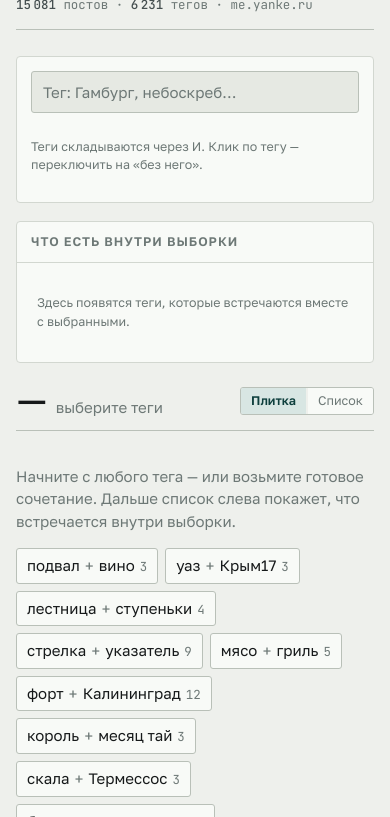
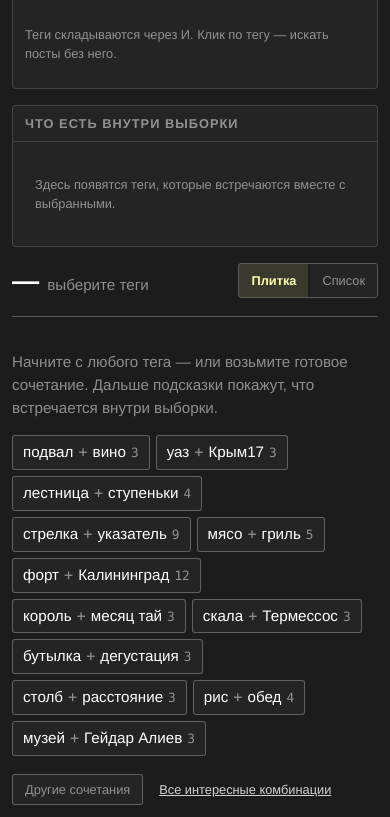
Before and after one commit to romanyanke/me-stat, a website: page html/search.html in a window 390 px wide. Shown: the part 68-885 px from the top of the page. Drawn offline with nearby package versions, Linux system fonts and the light colour scheme.

Commit message:
dark theme of the blog, no page title, mobile layout
Страница вставляется айфреймом на me.yanke.ru/tagged, поэтому подстраивается
под сайт, а не живёт сама по себе.

- палитра и шрифты сайта: #1c1c1c, белый текст, жёлтый #ffa на наведении,
  Helvetica; тема одна — тёмная, светлой и переключателя больше нет
- заголовок и счётчики убраны: в кадре остаётся только поиск
- сборка не для Artifact получает <!doctype> и <meta viewport> — без них
  телефон рисовал страницу в 980 px, а браузер уходил в quirks mode
- ниже 860 px: поиск, под ним лента подсказок на один смах, дальше выдача;
  ниже 560 px плитка в два столбца и увеличенные зоны нажатия
- медиазапросы перенесены в конец таблицы стилей: стоя перед компонентами,
  они перебивались базовыми правилами

Co-Authored-By: Claude Opus 5 <noreply@anthropic.com>

```diff
--- a/html/search.html
+++ b/html/search.html
@@ -1,77 +1,44 @@
+<!doctype html>
+<html lang="ru">
+<meta name="viewport" content="width=device-width, initial-scale=1">
 <meta charset="utf-8">
 <title>Пересечения тегов</title>
-<link rel="preconnect" href="https://fonts.googleapis.com">
-<link rel="preconnect" href="https://fonts.gstatic.com" crossorigin>
-<link rel="stylesheet" href="https://fonts.googleapis.com/css2?family=Bitter:wght@500;600&family=Golos+Text:wght@400;500;600&family=JetBrains+Mono:wght@400;500&display=swap">
 
 <style>
+/* Страница живёт в айфрейме на me.yanke.ru/tagged, поэтому тема одна — тёмная,
+   ровно та же: фон #1c1c1c, белый текст, жёлтый #ffa на наведении. */
 :root {
-  --ground: #eef0ec;
-  --surface: #f8faf7;
-  --surface-2: #e6e9e3;
-  --ink: #16191a;
-  --ink-2: #454f50;
-  --muted: #6d7876;
-  --line: #d2d7d0;
-  --line-strong: #b9c0b8;
-  --accent: #1c6360;
-  --accent-soft: #d8e6e3;
-  --accent-ink: #0e3f3d;
-  --negate: #97341f;
-  --negate-soft: #f0dcd6;
-  --signal: #a35f10;
-  --focus: #1c6360;
+  color-scheme: dark;
 
-  --step--1: 0.78rem;
-  --step-0: 0.94rem;
-  --step-1: 1.12rem;
-  --step-2: 1.5rem;
-  --step-3: 2.3rem;
+  --ground: #1c1c1c;
+  --surface: #242424;
+  --surface-2: #2e2e2e;
+  --ink: #fff;
+  --ink-2: rgba(255, 255, 255, 0.78);
+  --muted: rgba(255, 255, 255, 0.5);
+  --line: rgba(255, 255, 255, 0.14);
+  --line-strong: rgba(255, 255, 255, 0.28);
+  --accent: #ffa;
+  --accent-soft: rgba(255, 255, 170, 0.13);
+  --accent-ink: #ffa;
+  --negate: #f0917a;
+  --negate-soft: rgba(240, 145, 122, 0.14);
+  --signal: #ffa;
+  --focus: #ffa;
 
-  --sans: "Golos Text", "Helvetica Neue", Arial, sans-serif;
-  --slab: "Bitter", Georgia, "Times New Roman", serif;
-  --mono: "JetBrains Mono", ui-monospace, "SF Mono", Menlo, monospace;
-}
+  --step--1: 0.8rem;
+  --step-0: 0.95rem;
+  --step-1: 1.1rem;
+  --step-2: 1.4rem;
+  --step-3: 2.1rem;
 
-@media (prefers-color-scheme: dark) {
-  :root:not([data-theme="light"]) {
-    --ground: #141817;
-    --surface: #1b201f;
-    --surface-2: #232928;
-    --ink: #e9ece9;
-    --ink-2: #b6c0bd;
-    --muted: #8b9794;
-    --line: #2f3735;
-    --line-strong: #414a48;
-    --accent: #6fc9c1;
-    --accent-soft: #1e3634;
-    --accent-ink: #b5e7e2;
-    --negate: #e08a72;
-    --negate-soft: #3a221c;
-    --signal: #d9a154;
-    --focus: #6fc9c1;
-  }
-}
-
-:root[data-theme="dark"] {
-  --ground: #141817;
-  --surface: #1b201f;
-  --surface-2: #232928;
-  --ink: #e9ece9;
-  --ink-2: #b6c0bd;
-  --muted: #8b9794;
-  --line: #2f3735;
-  --line-strong: #414a48;
-  --accent: #6fc9c1;
-  --accent-soft: #1e3634;
-  --accent-ink: #b5e7e2;
-  --negate: #e08a72;
-  --negate-soft: #3a221c;
-  --signal: #d9a154;
-  --focus: #6fc9c1;
+  --sans: "Helvetica Neue", Helvetica, Arial, sans-serif;
+  --mono: ui-monospace, "SF Mono", Menlo, Consolas, monospace;
 }
 
 * { box-sizing: border-box; }
+
+html { background: var(--ground); }
 
 body {
   margin: 0;
@@ -80,6 +47,7 @@ body {
   font-family: var(--sans);
   font-size: var(--step-0);
   line-height: 1.5;
+  text-rendering: optimizeLegibility;
   -webkit-font-smoothing: antialiased;
 }
 
@@ -102,65 +70,24 @@ button {
 .wrap {
   max-width: 1180px;
   margin: 0 auto;
-  padding: clamp(20px, 4vw, 44px) clamp(16px, 4vw, 32px) 80px;
-}
-
-/* ---------- head ---------- */
-
-.masthead {
-  display: flex;
-  flex-wrap: wrap;
-  align-items: baseline;
-  gap: 8px 18px;
-  padding-bottom: 14px;
-  border-bottom: 1px solid var(--line-strong);
-}
-
-.masthead h1 {
-  font-family: var(--slab);
-  font-weight: 600;
-  font-size: var(--step-2);
-  letter-spacing: -0.01em;
-  margin: 0;
-  text-wrap: balance;
-}
-
-.masthead .corpus {
-  font-family: var(--mono);
-  font-size: var(--step--1);
-  color: var(--muted);
-  font-variant-numeric: tabular-nums;
-}
-
-.masthead .corpus b {
-  color: var(--ink-2);
-  font-weight: 500;
+  padding: 18px clamp(14px, 3vw, 28px) 48px;
 }
 
 /* ---------- layout ---------- */
 
 .cols {
   display: grid;
-  grid-template-columns: minmax(0, 340px) minmax(0, 1fr);
-  gap: clamp(20px, 3vw, 40px);
+  grid-template-columns: minmax(0, 320px) minmax(0, 1fr);
+  gap: clamp(18px, 3vw, 40px);
   align-items: start;
-  margin-top: 26px;
-}
-
-@media (max-width: 820px) {
-  .cols { grid-template-columns: minmax(0, 1fr); }
 }
 
 .rail {
   position: sticky;
-  top: 20px;
+  top: 16px;
   display: flex;
   flex-direction: column;
-  gap: 18px;
-}
-
-@media (max-width: 820px) {
-  .rail { position: static; }
+  gap: 16px;
 }
 
 /* ---------- query box ---------- */
@@ -415,6 +342,13 @@ button {
 
 .post .open:hover { color: var(--accent); text-decoration: underline; }
 
+.all-combos {
+  color: var(--ink);
+  opacity: 0.8;
+}
+
+.all-combos:hover { color: var(--accent); opacity: 1; }
+
 .csp-note {
   margin: 14px 0 0;
   padding: 9px 12px;
@@ -613,8 +547,6 @@ button {
 
 .reshuffle:hover { border-color: var(--accent); color: var(--accent); }
 
-.all-combos { color: var(--accent); }
-
 .blank {
   padding: 34px 0;
   color: var(--muted);
@@ -624,14 +556,99 @@ button {
 .blank b { color: var(--ink-2); font-weight: 500; }
 
 .results { display: flex; flex-direction: column; }
+
+/* ---------- узкий экран ---------- */
+
+/* Узкий экран: поле поиска сверху, сразу под ним результаты, а подсказки
+   уезжают вниз — иначе высокий список тегов отталкивает выдачу за экран.
+   display:contents распускает колонку, чтобы её части можно было переставить. */
+@media (max-width: 860px) {
+  .cols {
+    display: flex;
+    flex-direction: column;
+    gap: 16px;
+  }
+
+  .rail {
+    position: static;
+    display: contents;
+  }
+
+  .query { order: 1; }
+  .panel { order: 2; }
+  .results { order: 3; }
+
+  /* Список соседних тегов — главный способ нащупать сочетание, поэтому он
+     остаётся под поиском, но становится лентой на один смах, а не колонкой
+     в пол-экрана. */
+  .panel {
+    min-width: 0;
+    max-width: 100%;
+  }
+
+  .panel > h2 { padding: 8px 12px; }
+
+  .neighbors {
+    flex-direction: row;
+    min-width: 0;
+    max-height: none;
+    overflow-x: auto;
+    overflow-y: hidden;
+    gap: 6px;
+    padding: 8px;
+    overscroll-behavior-x: contain;
+  }
+
+  .neighbor {
+    flex: 0 0 auto;
+    gap: 6px;
+    border: 1px solid var(--line-strong);
+  }
+
+  .neighbor .name { white-space: nowrap; }
+}
+
+/* ---------- телефон ---------- */
+
+@media (max-width: 560px) {
+  .wrap { padding: 12px 12px 36px; }
+
+  .query { padding: 12px; }
+
+  /* Пальцем в «×» на чипе промахнуться легко — увеличиваем зоны нажатия. */
+  .chip { padding: 6px 4px 6px 10px; }
+  .chip .kill { padding: 2px 6px; font-size: 17px; }
+  .view button { padding: 7px 12px; }
+  .neighbor { padding: 8px 8px; }
+  .suggest button { padding: 10px 11px; }
+  .suggest { max-height: 52vh; }
+
+  .results-head {
+    align-items: center;
+    gap: 8px 12px;
+  }
+
+  .tally { font-size: 1.7rem; }
+
+  /* Формула запроса переносится на свою строку целиком. */
+  .formula {
+    order: 3;
+    flex-basis: 100%;
+    max-width: none;
+  }
+
+  .posts.grid {
+    grid-template-columns: repeat(auto-fill, minmax(132px, 1fr));
+    gap: 14px 10px;
+  }
+
+  .post { padding: 10px 0; }
+  .start-combos { gap: 6px; }
+  .neighbors { max-height: 34vh; }
+}
 </style>
 
 <div class="wrap">
-  <header class="masthead">
-    <h1>Пересечения тегов</h1>
-    <div class="corpus"><b id="c-posts">0</b> постов · <b id="c-tags">0</b> тегов · me.yanke.ru</div>
-  </header>
-
   <p class="csp-note" id="csp-note" hidden>Превью выключены: CSP этой страницы не пропускает запросы к me.yanke.ru. Список работает как обычно.</p>
 
   <div class="cols">
@@ -643,7 +660,7 @@ button {
           <div class="suggest" id="suggest" role="listbox"></div>
         </div>
         <div class="chips" id="chips"></div>
-        <p class="hint">Теги складываются через И. Клик по тегу — переключить на «без него».</p>
+        <p class="hint">Теги складываются через И. Клик по тегу — искать посты без него.</p>
       </div>
 
       <section class="panel">
@@ -732,9 +749,6 @@ button {
     vGrid: document.getElementById("v-grid"),
     vList: document.getElementById("v-list")
   };
-
-  document.getElementById("c-posts").textContent = fmt(posts.length);
-  document.getElementById("c-tags").textContent = fmt(tags.length);
 
   function fmt(n) { return String(n).replace(/\B(?=(\d{3})+(?!\d))/g, " "); }
 
@@ -947,7 +961,7 @@ button {
     var intro = document.createElement("p");
     intro.className = "start-intro";
     intro.innerHTML = "Начните с любого тега — или возьмите готовое сочетание. " +
-      "Дальше список слева покажет, что встречается внутри выборки.";
+      "Дальше подсказки покажут, что встречается внутри выборки.";
     el.blank.appendChild(intro);
 
     if (!COMBOS.length) return;
@@ -969,6 +983,8 @@ button {
     var all = document.createElement("a");
     all.href = COMBOS_URL;
     all.className = "all-combos";
+    all.target = "_blank";
+    all.rel = "noopener";
     all.textContent = "Все интересные комбинации";
     foot.appendChild(all);
 
```
Also changed, not shown: build-search.mjs (+14 -3 lines), search-template.html (+134 -121 lines), README.md.
